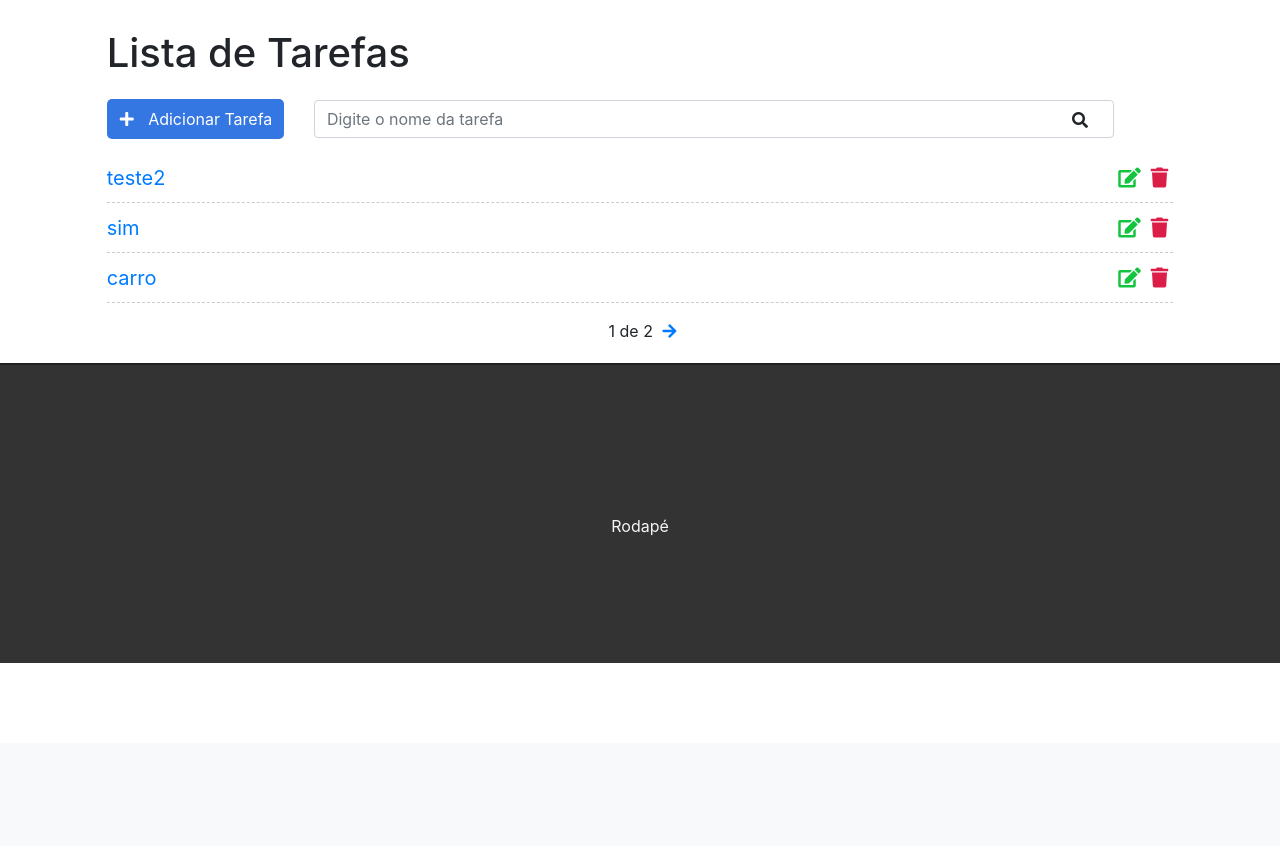
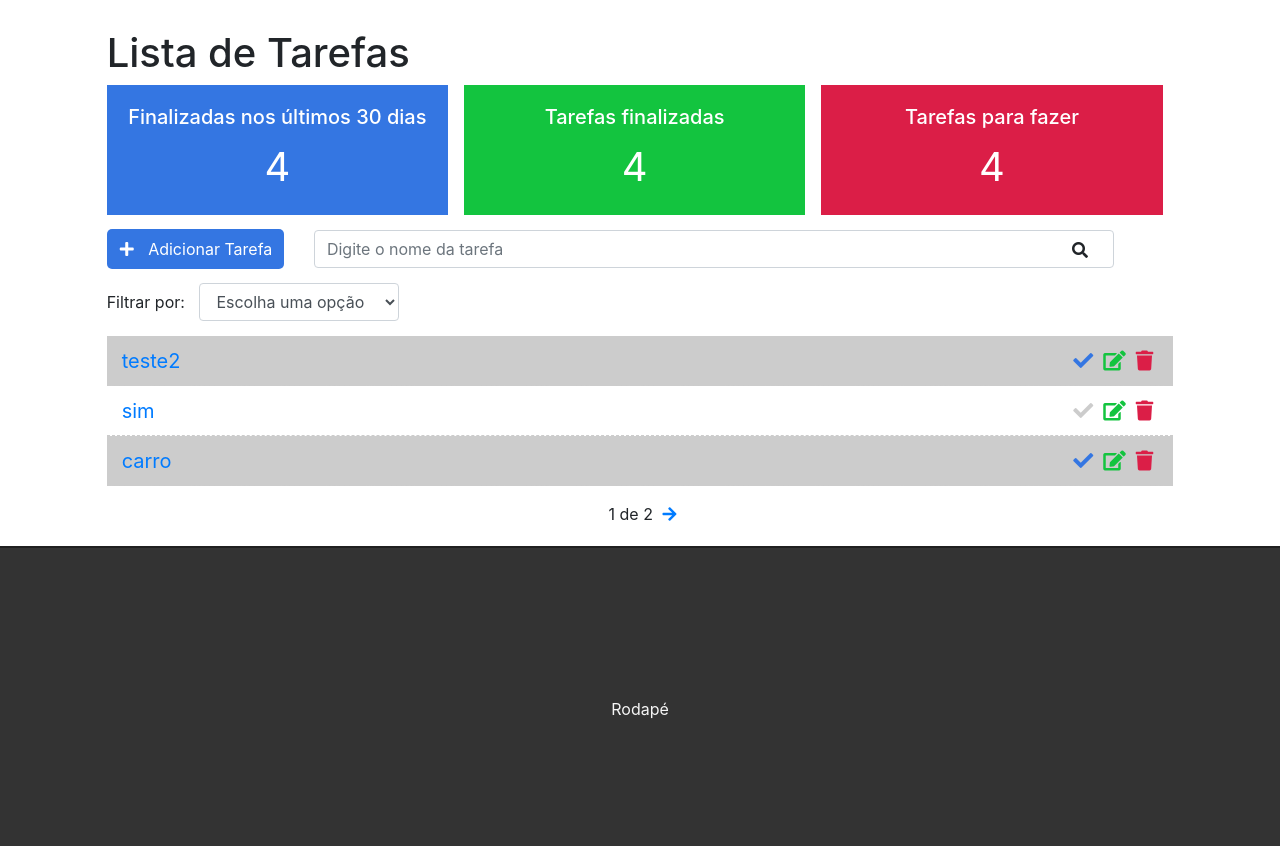
Before and after one commit to deoxan888/projeto-tasks2, a Django app: page / in a window 1280 px wide. Shown: the part 57-903 px from the top of the page. Before the commit the page ends 720 px from the top, so only its background shows below. Run offline with Django 3.2, Linux system fonts and the light colour scheme; a user stored in the database is signed in; data comes from the database, SQL or seed files in the repository; both versions use the stored data as it was after the commit; some libraries are stand-ins or nearby versions.

Commit message:
to do list acabado

```diff
--- a/tasks/static/css/styles.css
+++ b/tasks/static/css/styles.css
@@ -24,6 +24,53 @@
 .navbar-light .navbar-nav a.nav-link {
     color: #333;
     letter-spacing: 1px;
+}
+
+/* dashboard */
+
+.dashboard {
+    padding: 0;
+    width: 100%;
+    display: block;
+
+}
+
+.dashboard h4 {
+    font-size: 20px;
+}
+
+.dashboard span {
+    font-size: 40px;
+    display: block;
+    width: 100%;
+}
+
+.dashboard-box {
+    float: left;
+    background-color: #DFDFDF;
+    color: #FFF;
+    padding: 20px;
+    box-sizing: border-box;
+    height: 130px;
+    width: 32%;
+    text-align: center;
+}
+
+.dashboard-box:nth-child(2) {
+    margin-left: 1.5%;
+    margin-right: 1.5%;
+}
+
+#dasboard-lastdays {
+    background-color: #3476e2;
+}
+
+#dasboard-done {
+    background-color: #13c43f;
+}
+
+#dasboard-doing {
+    background-color: #db1e47;
 }
 
 /* Botão de Adicionar */
@@ -64,6 +111,20 @@
     display: inline-block;
 }
 
+/* filter */
+
+.filter-div {
+    margin-bottom: 15px;
+    padding: 0;
+}
+
+#filter {
+    display: inline-block;
+    width: 200px;
+    margin-left: 10px;
+
+}
+
 /* Lista de tarefas */
 
 .list-div {
@@ -78,11 +139,16 @@
     list-style: none;
     font-size: 20px;
     height: 50px;
+    padding: 0 15px;
     padding-top: 10px;
     border-bottom: 1px dashed #ccc;
 }
 
-.fas.fa-trash, .fas.fa-edit {
+.task-item.done {
+    background-color: #CCC;
+}
+
+.fas.fa-trash, .fas.fa-edit, .fas.fa-check {
     cursor: pointer;
     margin: 5px;
     font-size: 20px;
@@ -97,7 +163,13 @@
     color: #13c43f;
 }
 
+.fas.fa-check {
+    color: #CCC;
+}
 
+.done .fas.fa-check {
+    color: #3476e2;
+}
 
 /* Rodapé */
 
--- a/tasks/static/js/scripts.js
+++ b/tasks/static/js/scripts.js
@@ -1,8 +1,11 @@
 $(document).ready(function() {
 
+
+    var baseUrl = 'http://localhost:8000/';
     var deleteBtn = $('.delete-btn');
     var searchBtn = $('#search-btn');
     var searchForm = $('#search-form');
+    var filter = $('#filter');
 
     $(deleteBtn).on('click', function(e) {
 
@@ -21,4 +24,11 @@ $(document).ready(function() {
         searchForm.submit();
     });
 
+    $(filter).change(function() {
+        var filter = $(this).val();
+        window.location.href = baseUrl + '?filter=' + filter;
+
+
+    });
+
 });
--- a/tasks/templates/tasks/list.html
+++ b/tasks/templates/tasks/list.html
@@ -6,6 +6,20 @@
 
 <div class="offset-1 col-10 list-div">
     <h1>Lista de Tarefas</h1>
+    <div class="container dashboard">
+        <div class="col-4 dashboard-box" id="dasboard-lastdays">
+            <h4>Finalizadas nos últimos 30 dias</h4>
+            <span>{{ tasksrecently }}</span>
+        </div>
+        <div class="col-4 dashboard-box" id="dasboard-done">
+            <h4>Tarefas finalizadas</h4>
+            <span>{{ tasksdone }}</span>
+        </div>
+        <div class="col-4 dashboard-box" id="dasboard-doing">
+            <h4>Tarefas para fazer</h4>
+            <span>{{ tasksdoing }}</span>
+        </div>
+    </div>
     <a id="add-link" href="newtask/">
         <div class="col-2 add-div">
             <i class="fas fa-plus"></i> Adicionar Tarefa
@@ -17,6 +31,14 @@
             <i class="fas fa-search" id="search-btn"></i>
         </form>
     </div>
+    <div class="col-12 filter-div">
+        <span>Filtrar por:</span>
+        <select name="filter" id="filter" class="form-control">
+            <option value="">Escolha uma opção</option>
+            <option value="done">Tarefas concluídas</option>
+            <option value="doing">Tarefas a fazer</option>
+        </select>
+    </div>
     {% if messages %}
         <ul class="messages">
             {% for message in messages %}
@@ -26,10 +48,15 @@
     {% endif %}
     <ul class="task-list">
     {% for task in tasks%}
-        <li class="task-item">
+    {% if task.done == 'doing' %}
+            <li class="task-item">
+        {% else %}
+            <li class="task-item done">
+        {% endif %}
             <span><a href="/task/{{task.id}}">{{task.title}}</a></span>
             <a href="delete/{{task.id}}" class="delete-btn"><span><i class="fas fa-trash"></i></span></a>
             <a href="edit/{{task.id}}"><span><i class="fas fa-edit"></i></span></a>
+            <a href="changestatus/{{task.id}}"><span><i class="fas fa-check"></i></span></a>
         </li>
         {% endfor %}
     </ul>
--- a/tasks/urls.py
+++ b/tasks/urls.py
@@ -8,6 +8,7 @@ urlpatterns = [
     path('task/<int:id>', views.taskView, name="task-view"),
     path('newtask/', views.newTask, name="new-task"),
     path('edit/<int:id>', views.editTask, name="edit-task"),
+    path('changestatus/<int:id>', views.changeStatus, name="change-status"),
     path('delete/<int:id>', views.deleteTask, name="delete-task"),
     path('yourname/<str:name>', views.yourName, name='your-name')
 ]
--- a/tasks/views.py
+++ b/tasks/views.py
@@ -4,6 +4,7 @@ from django.core.paginator import Paginator
 from django.http import HttpResponse
 from .forms import TaskForm
 from django.contrib import messages
+import datetime
 
 from .models import Task
 
@@ -12,14 +13,22 @@ from .models import Task
 def taskList(request):
 
     search = request.GET.get('search')
+    filter = request.GET.get('filter')
+    tasksDoneRecently = Task.objects.filter(done='done', updated_at__gt=datetime.datetime.now()-datetime.timedelta(days=30)).count()
+    tasksDone = Task.objects.filter(done='done', user=request.user).count()
+    tasksDoing = Task.objects.filter(done='done', user=request.user).count()
 
     if search:
 
-        tasks = Task.objects.filter(title__icontains=search)
+        tasks = Task.objects.filter(title__icontains=search, user=request.user)
+
+    elif filter:
+
+       tasks = Task.objects.filter(done=filter, user=request.user)
 
     else:
 
-        tasks_list = Task.objects.all().order_by('-created_at')
+        tasks_list = Task.objects.all().order_by('-created_at').filter(user=request.user)
 
         paginator = Paginator(tasks_list, 3)
 
@@ -27,7 +36,8 @@ def taskList(request):
 
         tasks = paginator.get_page(page)
 
-    return render(request, 'tasks/list.html', {'tasks': tasks})
+    return render(request, 'tasks/list.html',
+        {'tasks': tasks, 'tasksrecently': tasksDoneRecently, 'tasksdone': tasksDone, 'tasksdoing': tasksDoing})
 
 @login_required
 def taskView(request, id):
@@ -42,6 +52,7 @@ def newTask(request):
         if form.is_valid():
             task = form.save(commit=False)
             task.done = 'doing'
+            task.user = request.user
             task.save()
             return redirect('/')
 
@@ -75,6 +86,19 @@ def deleteTask(request, id):
 
         return redirect('/')
 
+@login_required
+def changeStatus(request, id):
+    task = get_object_or_404(Task, pk=id)
+
+    if(task.done == 'doing'):
+        task.done = 'done'
+    else:
+        task.done = 'doing'
+
+    task.save()
+
+    return redirect('/')
+
 def helloworld(request):
     return HttpResponse('Hello world!')
 
```
Also changed, not shown: db.sqlite3.
